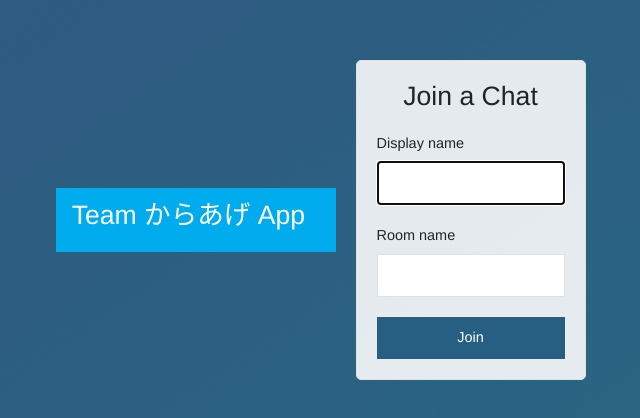
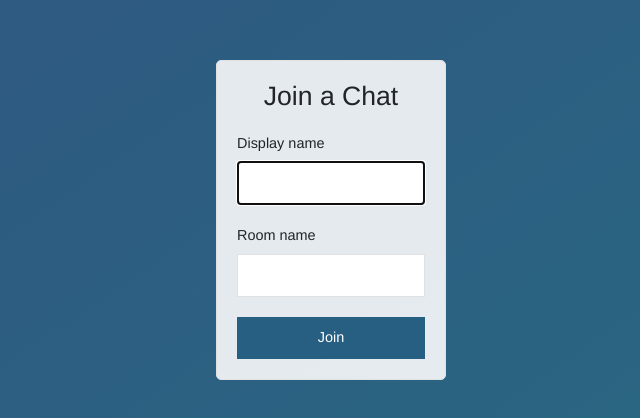
Before and after one commit to kawa215/chat-app, a website: page public/join.html in a window 1280 px wide. Shown: the part 180-598 px from the top of the page, without its empty margins (309-949 px from the left). Drawn offline with nearby package versions, Linux system fonts and the light colour scheme.

Commit message:
karage start

```diff
--- a/public/join.html
+++ b/public/join.html
@@ -10,10 +10,6 @@
   <link rel="stylesheet" type="text/css" href="./css/styles2.css">
 
 </head>
-<nav class="navbar navbar-expand-lg navbar-light blue">
-      <a class="navbar-brand text-white" href="#"><h3>Team からあげ App</h3></a>
-    <ul class="navbar-nav mr-auto"></ul>
-</nav>
 <body class="centered-form">
   <div class="centered-form__form">
     <form action="/chat.html">
```
Also changed, not shown: public/chat.html (+0 -4 lines).
